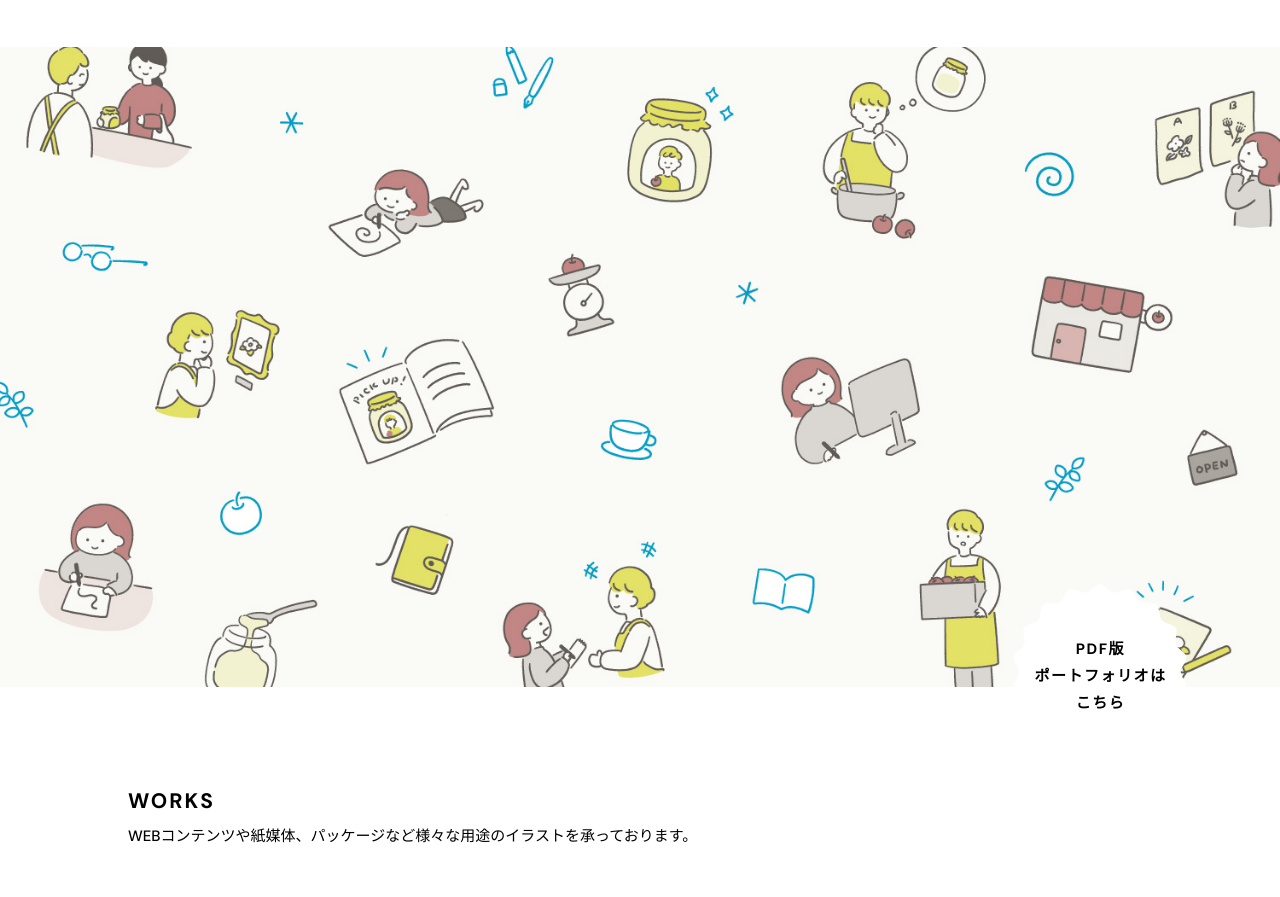
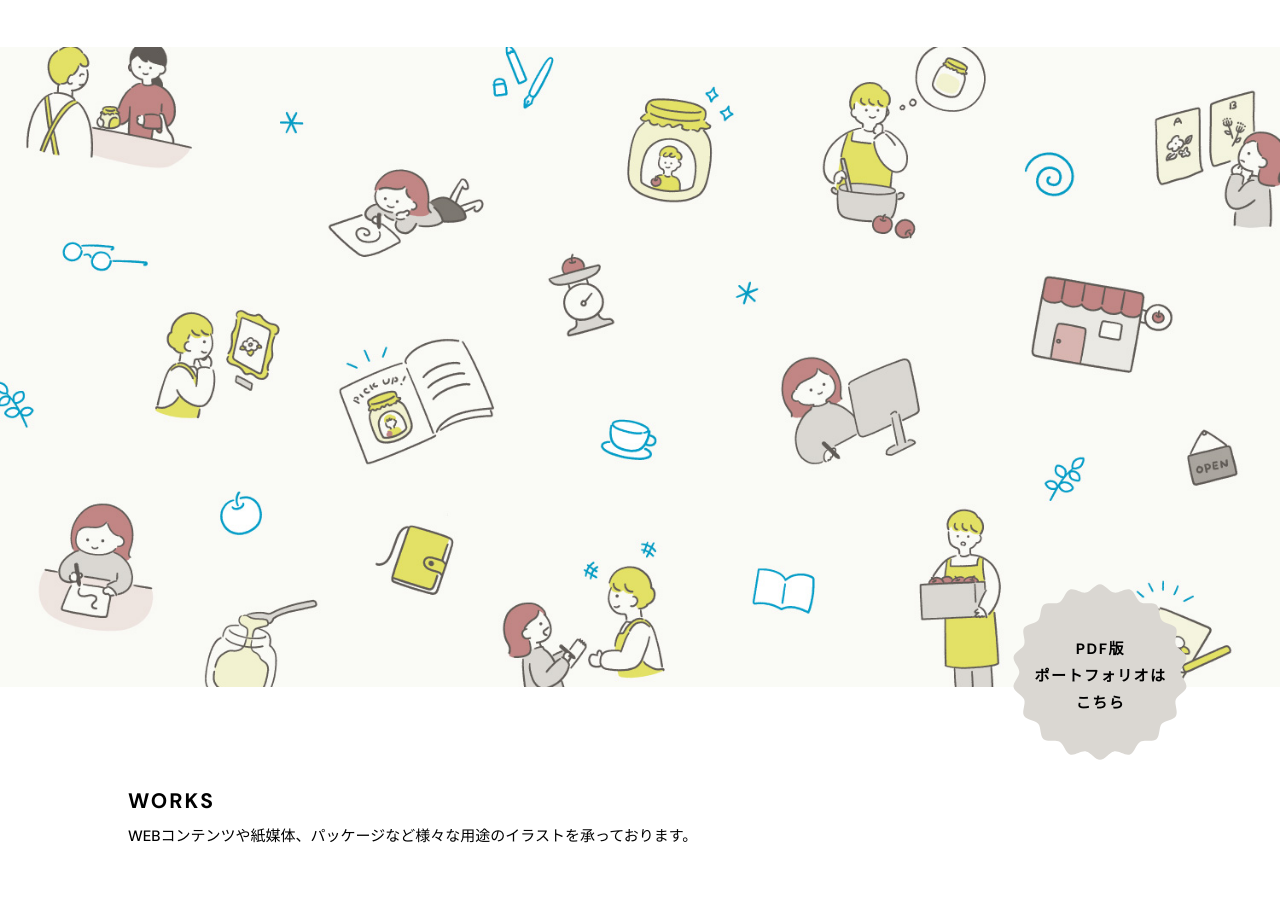
Before and after one commit to yuki-n-4122/nakamura-yuki, a plain HTML site: page docs/index.html in a window 1280 px wide. Shown: the part 116-1013 px from the top of the page. Drawn offline with nearby package versions, Linux system fonts and the light colour scheme; a script that the page names is missing.

Commit message:
PDFリンクのラベルの色変更

```diff
--- a/docs/index.html
+++ b/docs/index.html
@@ -67,7 +67,7 @@
         <svg xmlns="http://www.w3.org/2000/svg" viewBox="0 0 200.21 203.1">
           <path
             d="M197.6 118.74c-.98 5.54-10.12 8.83-11.97 13.94-1.91 5.26 2.97 13.64.23 18.38-2.78 4.82-12.5 4.78-16.03 8.99-3.57 4.25-1.86 13.8-6.09 17.34-4.24 3.55-13.35.2-18.14 2.97-4.77 2.76-6.42 12.33-11.63 14.23-5.16 1.88-12.58-4.37-18.06-3.4-5.39.95-10.21 9.38-15.81 9.37-5.44-.01-10.26-8.42-15.8-9.4-5.54-.98-12.95 5.28-18.06 3.43-5.26-1.91-6.91-11.48-11.65-14.21-4.82-2.78-13.93.55-18.14-2.98-4.25-3.57-2.52-13.13-6.06-17.35-3.55-4.24-13.26-4.21-16.03-9-2.76-4.77 2.11-13.17.21-18.38-1.88-5.16-11.03-8.45-11.99-13.93-.95-5.39 6.5-11.59 6.51-17.19.01-5.44-7.46-11.65-6.48-17.2.98-5.54 10.12-8.83 11.97-13.94 1.91-5.26-2.97-13.64-.23-18.38 2.78-4.82 12.5-4.78 16.03-8.99 3.57-4.25 1.86-13.8 6.09-17.34 4.24-3.55 13.35-.2 18.14-2.97 4.77-2.76 6.42-12.33 11.63-14.23 5.16-1.88 12.58 4.37 18.06 3.4 5.39-.95 10.21-9.38 15.81-9.37 5.44.01 10.26 8.42 15.8 9.4 5.54.98 12.95-5.28 18.06-3.43 5.26 1.91 6.91 11.48 11.65 14.21 4.82 2.78 13.93-.55 18.14 2.98 4.25 3.57 2.52 13.13 6.06 17.35 3.55 4.24 13.26 4.21 16.03 9 2.76 4.77-2.11 13.17-.21 18.38 1.88 5.16 11.03 8.45 11.99 13.93.95 5.39-6.5 11.59-6.51 17.19-.01 5.45 7.46 11.66 6.48 17.2z"
-            fill-rule="evenodd" clip-rule="evenodd" fill="#fff"></path>
+            fill-rule="evenodd" clip-rule="evenodd" fill="#dad7d2"></path>
         </svg>
       </div>
     </a>
```
